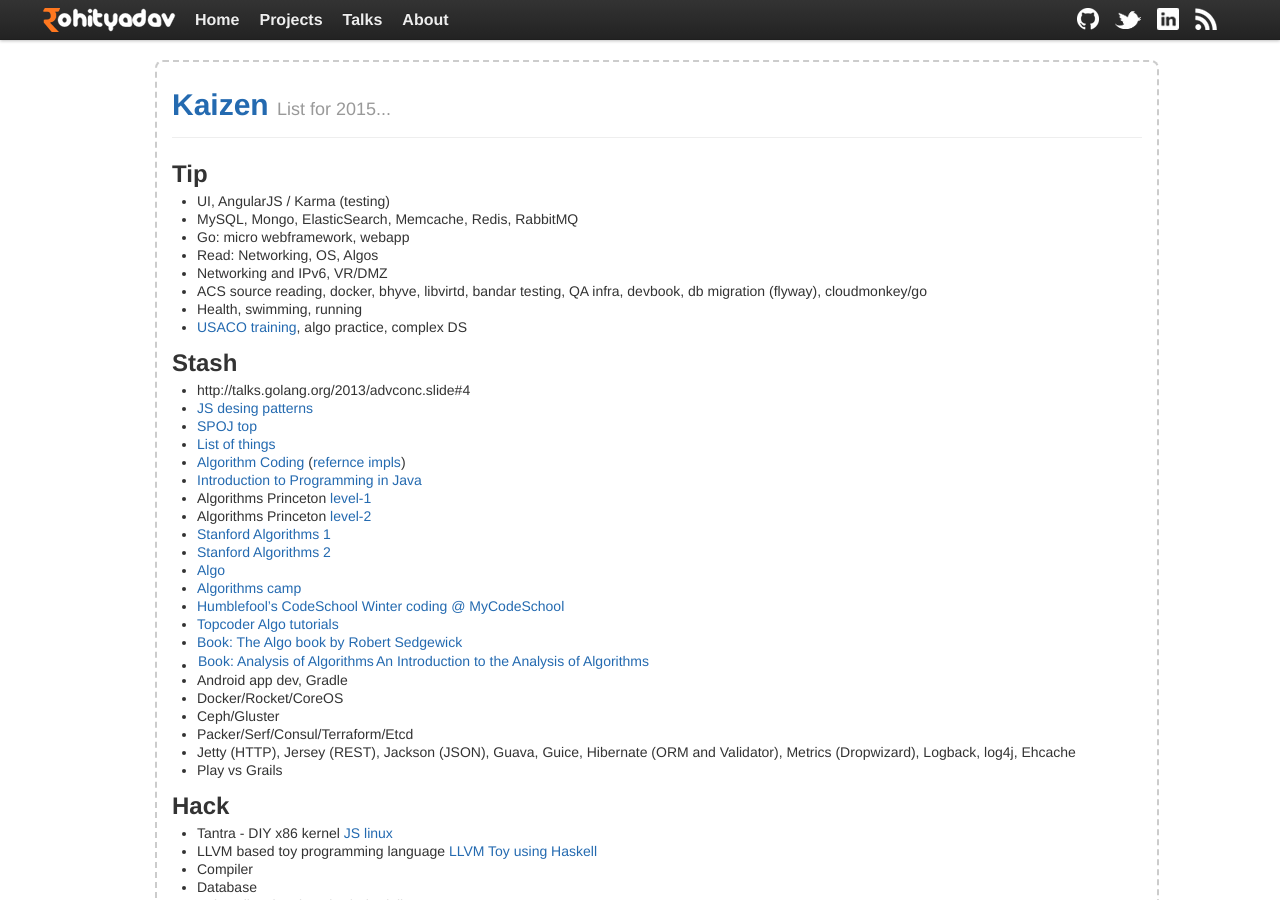
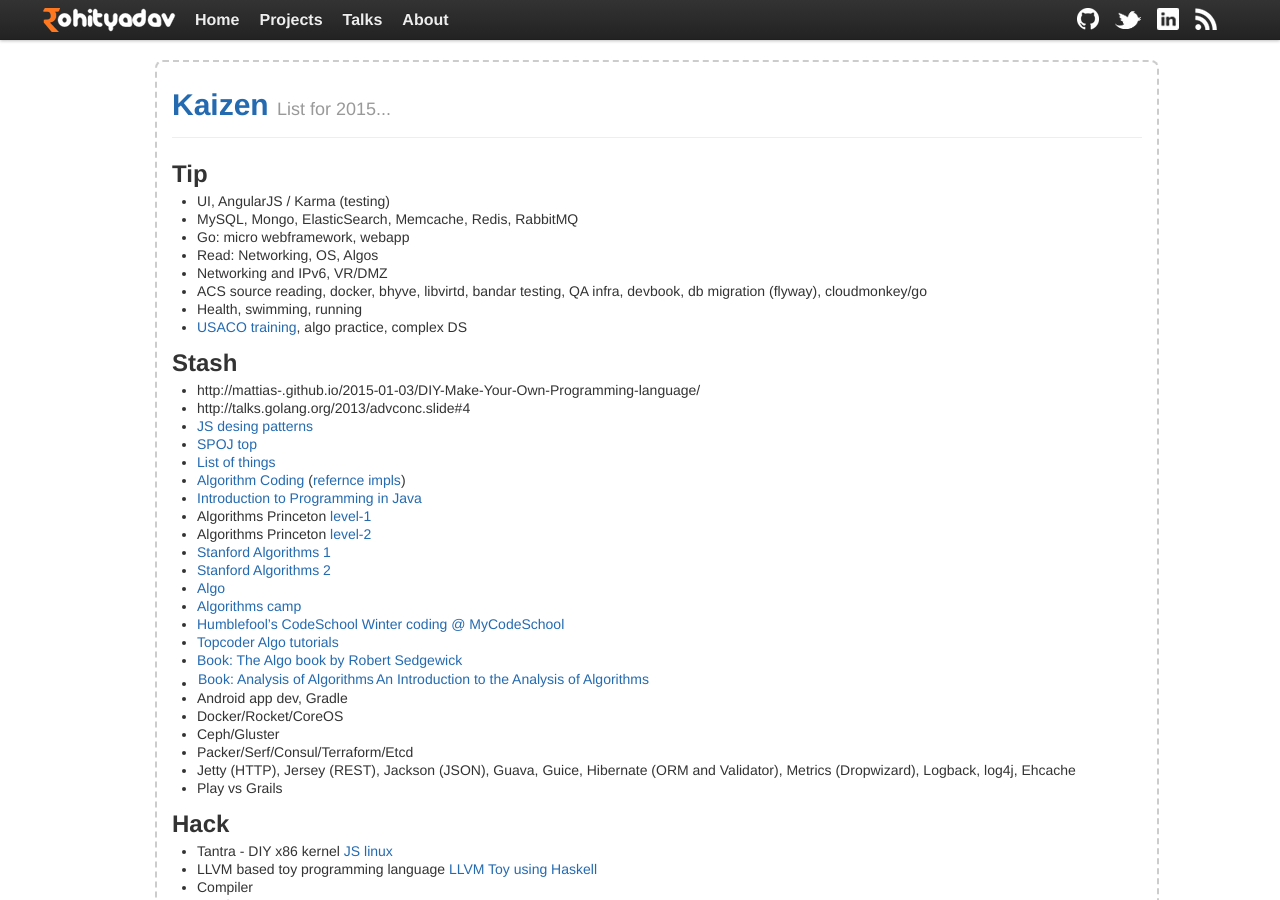
Before and after one commit to rohityadavcloud/rohityadavcloud.github.io, a Jekyll site: the page built from kaizen/index.markdown, in a window 1280 px wide and 900 px high. Built offline with Jekyll 4.4.1, drawn with Linux system fonts in a browser that asks for light colours; some of the changed lines change nothing that is shown.

Commit message:
ku
Signed-off-by: Rohit Yadav <rohit@scaleninja.com>

```diff
--- a/kaizen/index.markdown
+++ b/kaizen/index.markdown
@@ -17,6 +17,7 @@
 
 ## Stash
 
+- http://mattias-.github.io/2015-01-03/DIY-Make-Your-Own-Programming-language/
 - http://talks.golang.org/2013/advconc.slide#4
 - [JS desing patterns](http://addyosmani.com/resources/essentialjsdesignpatterns/book/#mediatorpatternjavascript)
 - [SPOJ top](http://www.spoj.com/problems/classical/sort=-6)
```
